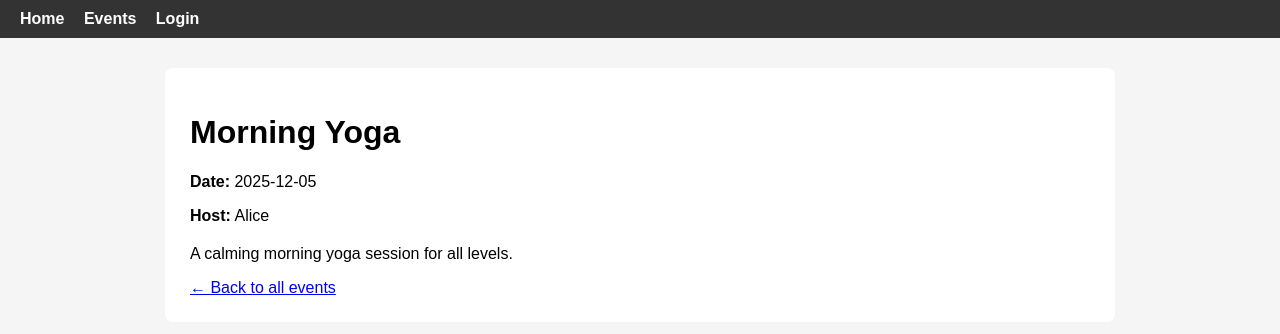
After one commit to NickTimosh/postplaton, a Flask app: page /events/1 in a window 1280 px wide. The commit adds this page. Shown: the top 334 px of the page. Run offline with Flask 3, Linux system fonts and the light colour scheme.

Commit message:
add event details page

```diff
--- a/app/routes.py
+++ b/app/routes.py
@@ -33,3 +33,36 @@ def events():
     ]
 
     return render_template("events.html", events=mock_events, title="Events")
+
+@main.route("/events/<int:event_id>")
+def event_detail(event_id):
+    mock_events = [
+        {
+            "id": 1,
+            "title": "Morning Yoga",
+            "date": "2025-12-05",
+            "host": "Alice",
+            "description": "A calming morning yoga session for all levels."
+        },
+        {
+            "id": 2,
+            "title": "Cooking Class",
+            "date": "2025-12-10",
+            "host": "Bob",
+            "description": "Learn to cook a 3-course Italian dinner."
+        },
+        {
+            "id": 3,
+            "title": "Tech Talk: AI Trends",
+            "date": "2025-12-14",
+            "host": "Charlie",
+            "description": "A friendly discussion about new AI tools."
+        }
+    ]
+
+    event = next((e for e in mock_events if e["id"] == event_id), None)
+
+    if not event:
+        return "Event not found", 404
+
+    return render_template("event_detail.html", event=event, title=event["title"])
--- a/app/static/styles.css
+++ b/app/static/styles.css
@@ -49,3 +49,7 @@ nav a:hover {
 .event-card a:hover {
     text-decoration: underline;
 }
+
+.event-detail {
+    line-height: 1.6;
+}
--- /dev/null
+++ b/app/templates/event_detail.html
@@ -0,0 +1,15 @@
+{% extends "layout.html" %}
+{% block content %}
+
+<h1>{{ event.title }}</h1>
+
+<p><strong>Date:</strong> {{ event.date }}</p>
+<p><strong>Host:</strong> {{ event.host }}</p>
+
+<div style="margin-top: 20px;">
+    <p>{{ event.description }}</p>
+</div>
+
+<a href="/events">← Back to all events</a>
+
+{% endblock %}
```
